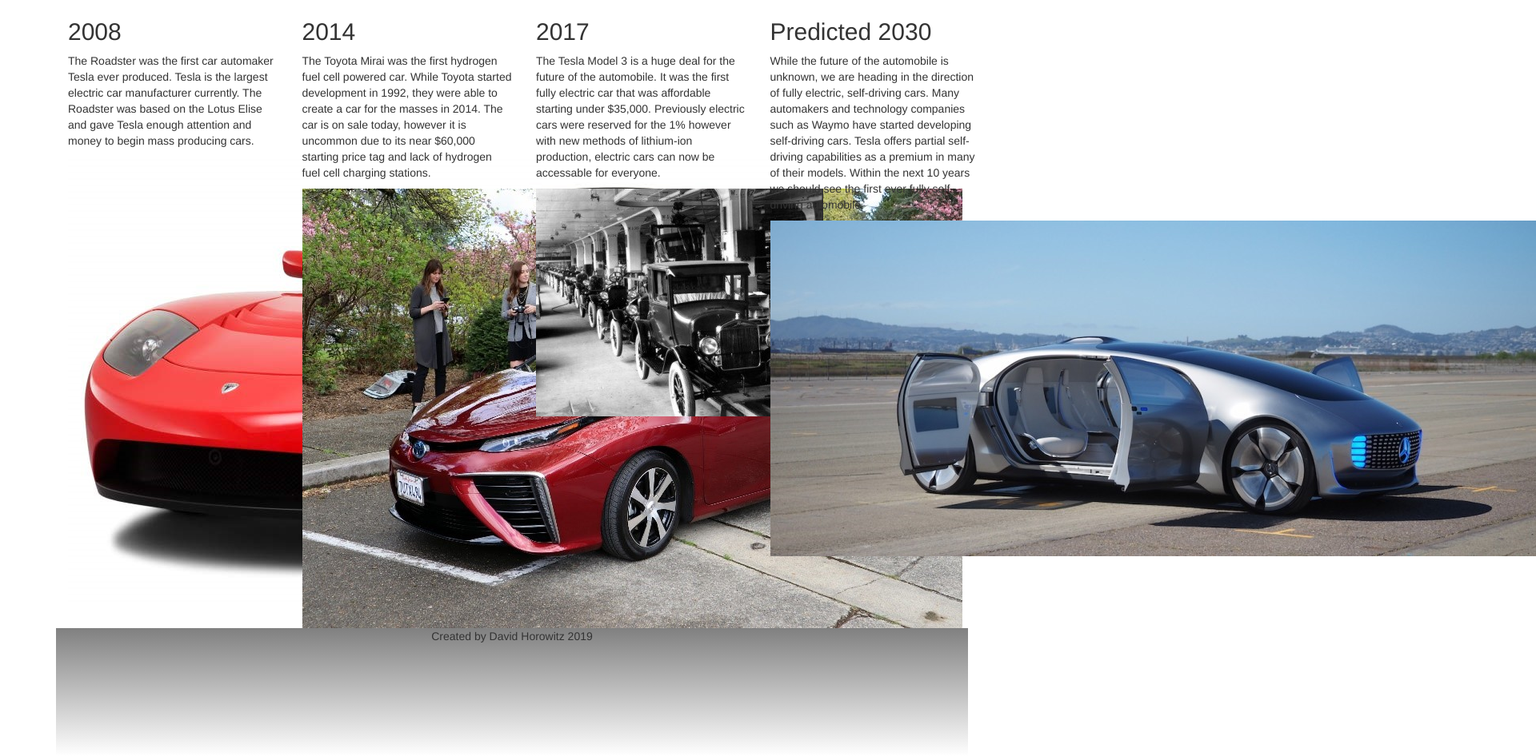
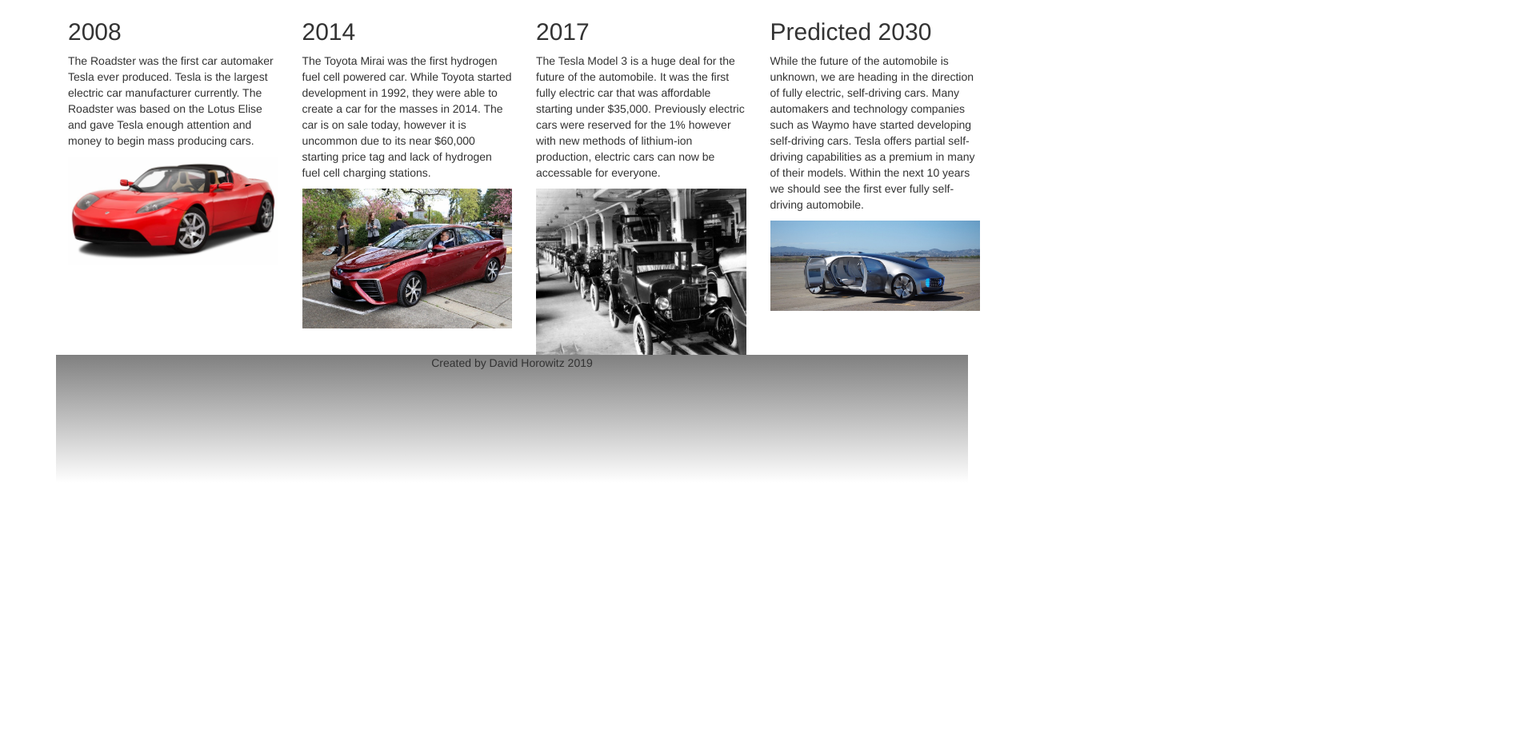
Before and after one commit to dzhorowi-su/ist263-fall2019, a plain HTML site: page project/dzhorowi-semantic_markup_future.html in a window 1280 px wide. Shown: the part 430-1376 px from the top of the page at 80% size, 1920 px wide, since content can reach past the window. After the commit the page ends 1034 px from the top, so only its background shows below. Drawn offline with nearby package versions, Linux system fonts and the light colour scheme.

Commit message:
Update dzhorowi-semantic_markup_future.html

```diff
--- a/project/dzhorowi-semantic_markup_future.html
+++ b/project/dzhorowi-semantic_markup_future.html
@@ -63,22 +63,22 @@
         <div class="col-sm-3">
           <h2>2008</h2>
           <p>The Roadster was the first car automaker Tesla ever produced. Tesla is the largest electric car manufacturer currently. The Roadster was based on the Lotus Elise and gave Tesla enough attention and money to begin mass producing cars.</p>
-          <img class="img-fluid" src="teslaroadster.jpg" alt="" /></td>
+          <img src="teslaroadster.jpg" class = "img-responsive" alt="" /></td>
         </div>
         <div class="col-sm-3">
           <h2>2014</h2>
           <p>The Toyota Mirai was the first hydrogen fuel cell powered car. While Toyota started development in 1992, they were able to create a car for the masses in 2014. The car is on sale today, however it is uncommon due to its near $60,000 starting price tag and lack of hydrogen fuel cell charging stations.</p>
-          <img class="img-fluid" src="hydrogentoyota.jpg" alt="" /></td>
+          <img src="hydrogentoyota.jpg" class = "img-responsive" alt="" /></td>
         </div>
         <div class="col-sm-3">
           <h2>2017</h2>
           <p>The Tesla Model 3 is a huge deal for the future of the automobile. It was the first fully electric car that was affordable starting under $35,000. Previously electric cars were reserved for the 1% however with new methods of lithium-ion production, electric cars can now be accessable for everyone.</p>
-          <img class="img-fluid" src="assembly_line.jpg" alt="" /></td>
+          <img src="assembly_line.jpg" class = "img-responsive" alt="" /></td>
         </div>
         <div class="col-sm-3">
           <h2>Predicted 2030</h2>
           <p>While the future of the automobile is unknown, we are heading in the direction of fully electric, self-driving cars. Many automakers and technology companies such as Waymo have started developing self-driving cars. Tesla offers partial self-driving capabilities as a premium in many of their models. Within the next 10 years we should see the first ever fully self-driving automobile.</p>
-          <img class="img-fluid" src="futurebenz.jpg" alt="" /></td>
+          <img src="futurebenz.jpg" class = "img-responsive" alt="" /></td>
         </div>
       </div>
 
```
